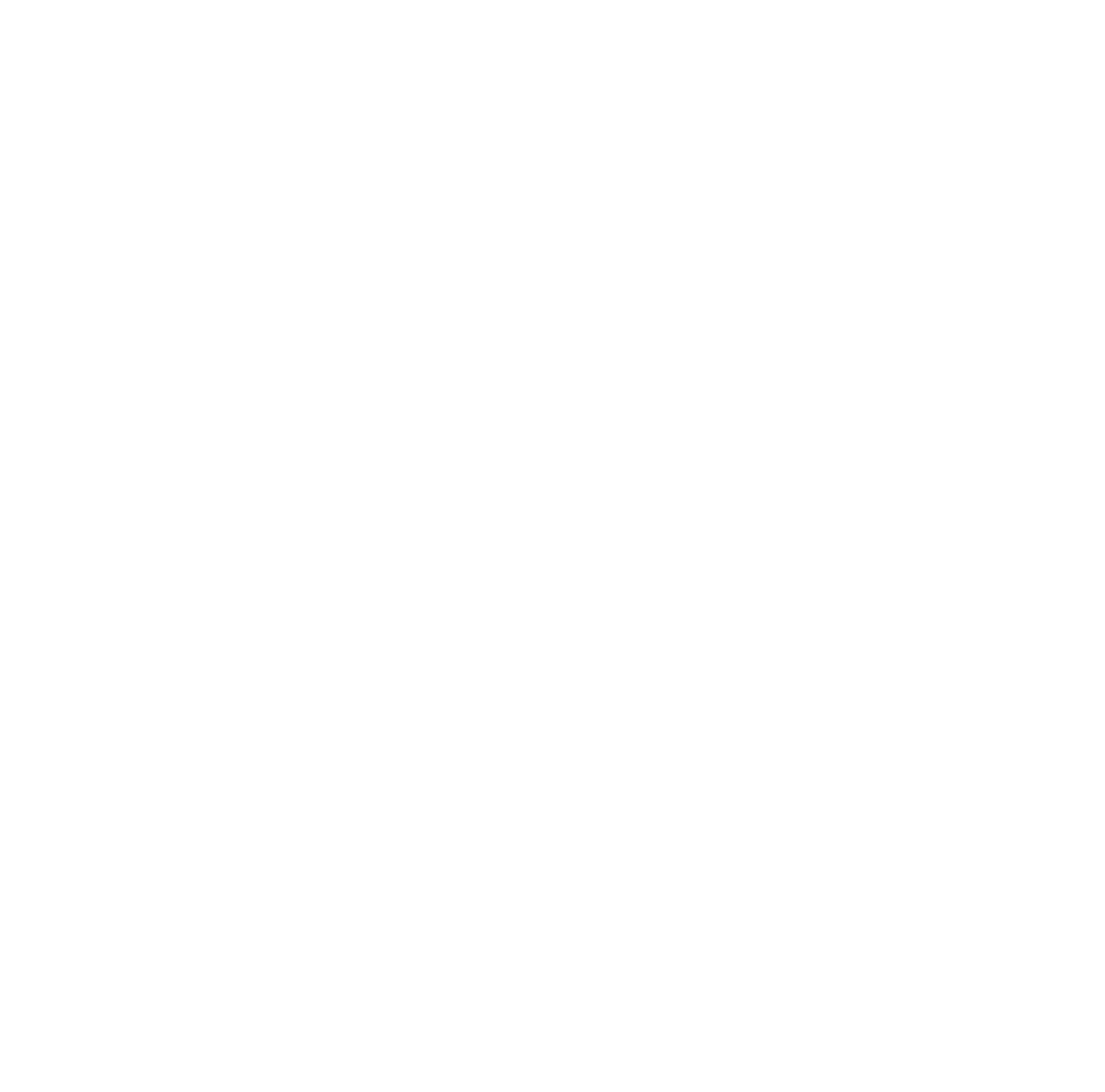
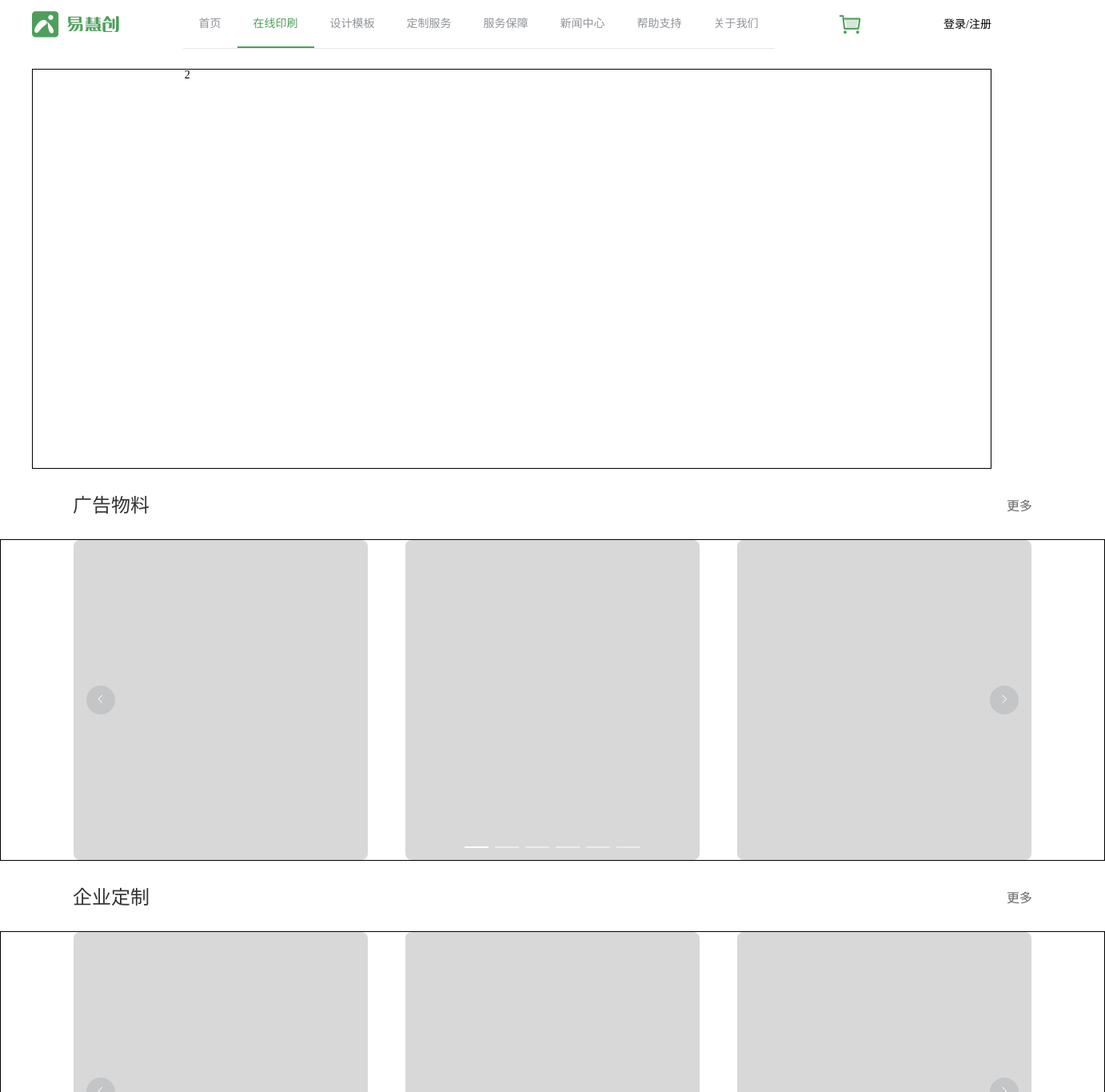
Before and after one commit to zhouxiaoli1203/yihuichuang, a Vue app: page /#/print in a window 1280 px wide. Shown: the top 1365 px of the page at 80% size, 1382 px wide, since content can reach past the window. Before the commit the page ends 800 px from the top, so only its background shows below. Built offline with nearby package versions, Linux system fonts and the light colour scheme.

Commit message:
在线打印

```diff
--- a/src/assets/css/base.css
+++ b/src/assets/css/base.css
@@ -34,6 +34,7 @@
     vertical-align: baseline;
     font-size: 14px;
     font-family: PingFangSC-Regular, PingFang SC;
+    box-sizing: border-box;
 }
 
 body{ line-height: 1; }
--- a/src/assets/css/common.css
+++ b/src/assets/css/common.css
@@ -13,3 +13,25 @@
 img{
     object-fit: cover;
 }
+.fl{
+  float:left;
+}
+.rt{
+  float:right;
+}
+.t_a_c{
+  text-align: center;
+}
+.t_a_l{
+  text-align: left;
+}
+.t_a_r{
+  text-align: right;
+}
+.clearfix{
+  clear: both;
+  overflow: hidden;
+}
+.cursor_p{
+  cursor: pointer;
+}
--- a/src/components/navHeader.vue
+++ b/src/components/navHeader.vue
@@ -7,7 +7,7 @@
             <!-- router -->
             <el-menu :default-active="activeIndex" active-text-color="#4E9F5B" class="el-menu-demo" mode="horizontal" @select="handleSelect"  theme="dark"  router>
                 <el-menu-item index="index">首页</el-menu-item>
-                <el-menu-item index="2">在线印刷</el-menu-item>
+                <el-menu-item index="print">在线印刷</el-menu-item>
                 <el-menu-item index="">设计模板</el-menu-item>
                 <el-menu-item index="">定制服务</el-menu-item>
                 <el-menu-item index="">服务保障</el-menu-item>
--- a/src/router/index.js
+++ b/src/router/index.js
@@ -31,6 +31,12 @@
           // component: () => import('./../views/index/index.vue'),
           component: resolve => (require(['./../views/news/details.vue'], resolve)),
         },
+        {
+          path: '/print',
+          name: 'print',
+          // component: () => import('./../views/index/index.vue'),
+          component: resolve => (require(['./../views/print/print_home.vue'], resolve)),
+        },
       ]
     }
 
--- /dev/null
+++ b/src/views/print/print_home.vue
@@ -0,0 +1,119 @@
+<template>
+  <div class='print-online'>
+    <div class="banner center">
+      <div class="column"></div>
+      <div class="lunbo">
+        <el-carousel height="500px">
+            <el-carousel-item v-for="item in 4" :key="item">
+              <h3 class="small">{{ item }}</h3>
+            </el-carousel-item>
+          </el-carousel>
+      </div>
+    </div>
+    <div class="print-items">
+      <ul class="items">
+        <li class="items-li" v-for="(x,index) in items">
+            <div class="items-header">
+              <div class="items-header-t fl">{{x.title}}</div>
+              <div class="items-header-m fr">更多</div>
+            </div>
+            <div class="items-lunbo">
+              <el-carousel arrow="always" :autoplay="false" height="400px">
+                <el-carousel-item v-for="item in 6" :key="item">
+                  <ul class="carousel-item">
+                    <li></li>
+                    <li></li>
+                    <li></li>
+                  </ul>
+                </el-carousel-item>
+            </el-carousel>
+            </div>
+        </li>
+      </ul>
+    </div>
+  </div>
+</template>
+
+<script>
+export default {
+  name: 'print',
+  data(){
+    return {
+      items:[
+        {title:"广告物料"},
+        {title:"企业定制"},
+        {title:"标识标牌店招"},
+        {title:"常用印刷品"},
+        {title:"其他印刷"},
+      ],
+    }
+  },
+  components: {},
+  created(){},
+  mounted(){},
+  methods: {}
+}
+</script>
+<style lang='less' scoped>
+  .banner{
+    height: 500px;
+    display: flex;
+    border: 1px solid;
+    margin-top: 25px;
+    justify-content: space-between;
+    .column{
+      width: 190px;
+      height: 100%;
+    }
+    .lunbo{
+      width: 1010px;
+      height: 100%;
+    }
+  }
+  .print-items{
+    .items{
+      width:1382px;
+      margin:0 auto;
+      display: flex;
+      flex-direction:column;
+      .items-li{
+        width: 100%;
+        .items-header{
+          padding:30px 91px 25px;
+          height: 88px;
+          vertical-align: bottom;
+          .items-header-t{
+            font-size: 24px;
+            font-weight: 500;
+            color: #333333;
+            line-height: 33px;
+          }
+          .items-header-m{
+            font-size: 16px;
+            font-weight: 400;
+            color: #666;
+            line-height: 33px;
+          }
+        }
+        .items-lunbo{
+          width: 100%;
+          padding: 0 91px;
+          border: 1px solid;
+        .carousel-item{
+          display:flex;
+          justify-content: space-between;
+          li{
+            width: 368px;
+            height: 400px;
+            background: #D8D8D8;
+            border-radius: 8px;
+          }
+        }
+
+
+
+        }
+      }
+    }
+  }
+</style>
```
